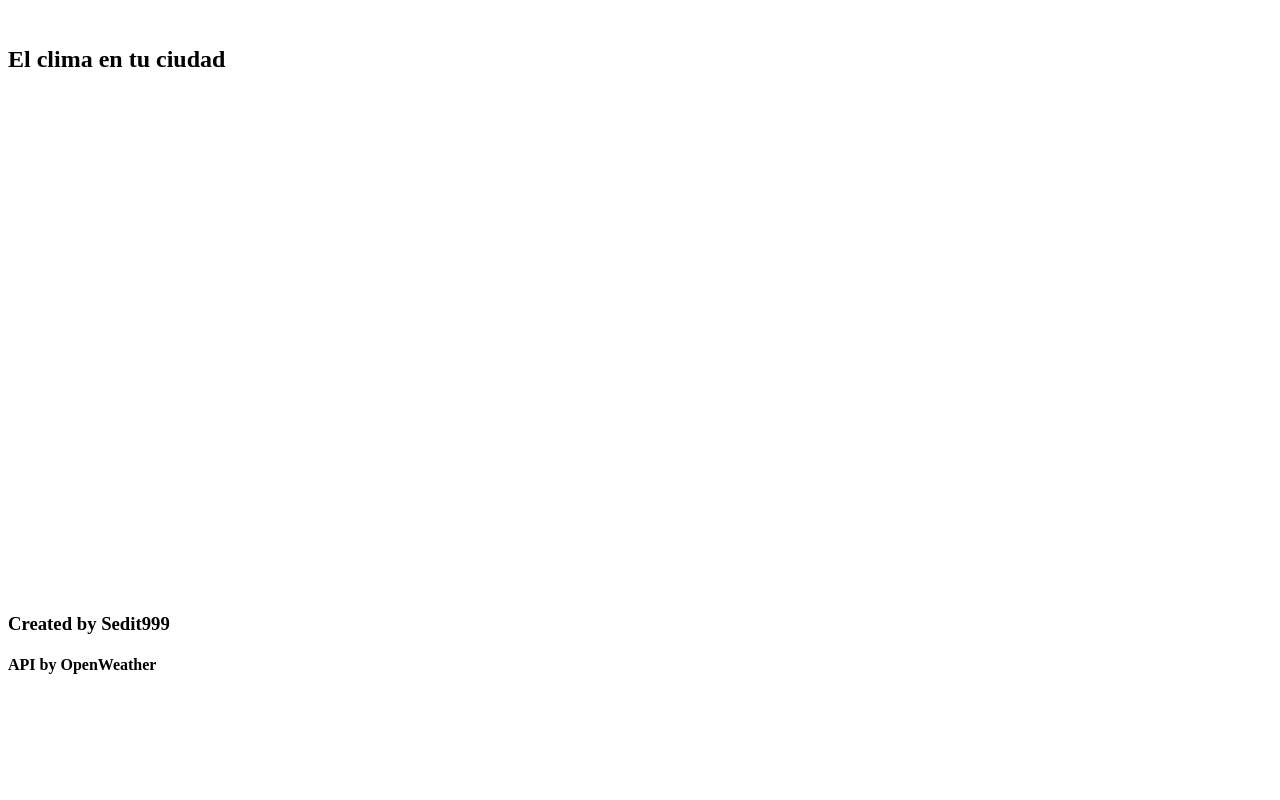
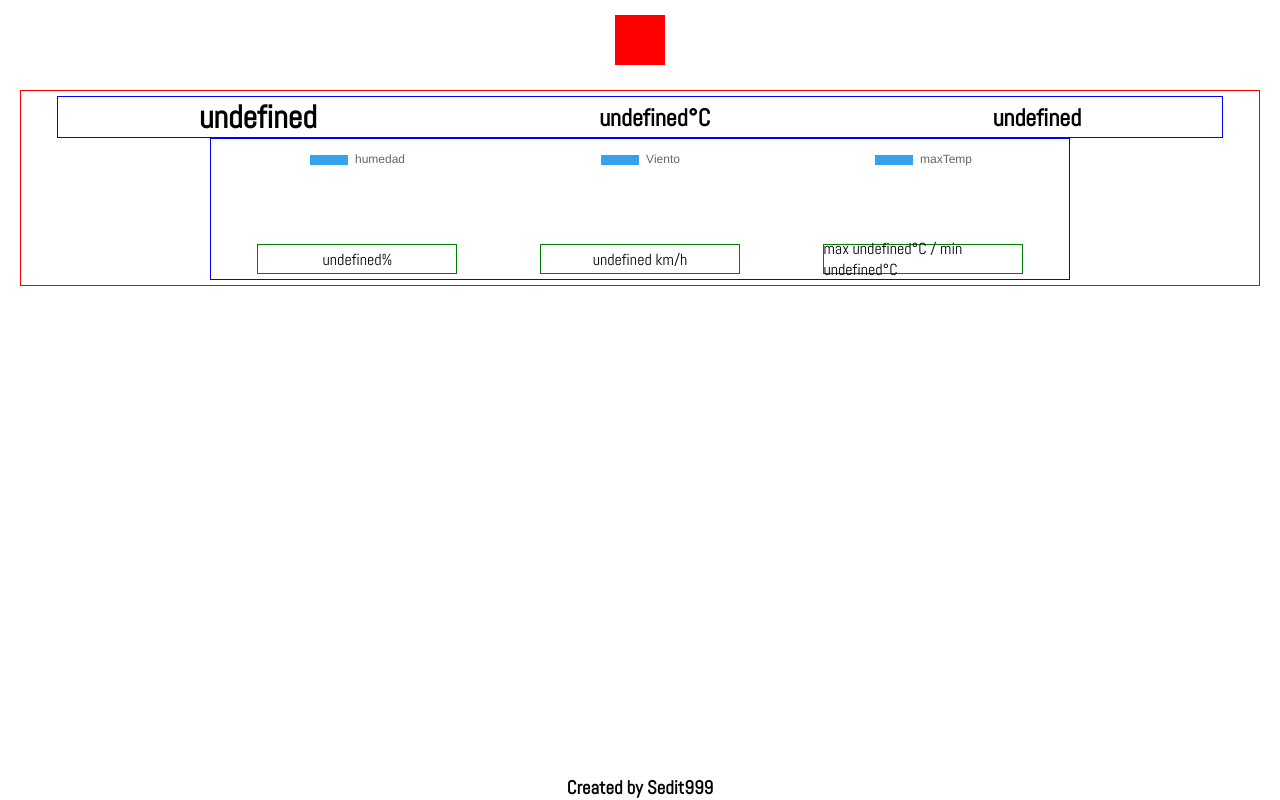
Before and after one commit to Sedit999/DASHBOARD-clima, a plain HTML site: page index.html in a window 1280 px wide. Drawn offline with nearby package versions, Linux system fonts and the light colour scheme; no server answers.

Commit message:
Conectado

```diff
--- a/index.html
+++ b/index.html
@@ -4,7 +4,10 @@
     <meta charset="UTF-8">
     <meta http-equiv="X-UA-Compatible" content="IE=edge">
     <meta name="viewport" content="width=device-width, initial-scale=1.0">
-
+    <!--Font Abel-->
+    <link rel="preconnect" href="https://fonts.googleapis.com">
+    <link rel="preconnect" href="https://fonts.gstatic.com" crossorigin>
+    <link href="https://fonts.googleapis.com/css2?family=Abel&display=swap" rel="stylesheet">
     <!--Link CSS-->
     <link rel="stylesheet" href="styles.css">
     <title>Clima</title>
@@ -15,35 +18,34 @@
 
     <header>
         <div>
-            <img src="" alt="">
-                <h2>El clima en tu ciudad</h2>
-            </img>
+            <img src="" alt=""></img>
         </div>
     </header>
 
     <main>
-        <div>
-            <img src="" alt="">
-            <h1></h1>
-            <p></p>
-            <p></p>
+        <div class="datosClima">
+            <h1 id="ciudad"></h1>
+            <h2 id="temperatura"></h2>
+            <h2 id="clima"></h2>
         </div>
-        <div>
-            <div>
-                <canvas></canvas>
+        <div class="graficos">
+            <div id="grafico1" class="grafico">
+                <canvas id="humedad"></canvas>
+                <p id="porcentajeGrafico1" class="porcentaje"></p>
             </div>
-            <div>
-                <canvas></canvas>
+            <div id="grafico2" class="grafico">
+                <canvas id="viento"></canvas>
+                <p id="porcentajeGrafico2" class="porcentaje"></p>
             </div>
-            <div>
-                <canvas></canvas>
+            <div id="grafico3" class="grafico">
+                <canvas id="maxTemp"></canvas>
+                <p id="porcentajeGrafico3" class="porcentaje"></p>
             </div>
         </div>
     </main>
 
     <footer>
         <h3>Created by Sedit999</h3>
-        <h4>API by OpenWeather</h4>
     </footer>
 
     <script src="index.js"></script>
--- a/index.js
+++ b/index.js
@@ -0,0 +1,138 @@
+let valorHumedad;
+let valorViento;
+let maximaTemp;
+let minimaTemp;
+let ciudad;
+let temperatura;
+let clima;
+let lat
+let lon
+
+const funcionInicial = () => {
+    if(!"geolocation" in navigator){
+        return alert ("Tu navegador no soporta el acceso a la ubicación. Intenta con otro");
+    }
+
+    const ubicacionConcedida = ubicacion => {
+        lat = ubicacion.coords.latitude;
+        lon = ubicacion.coords.longitude;
+    }
+
+    const errUbicacion = err => {
+        alert('Error al obtener ubicacion: '+err.message)
+    }
+
+    const configSolicitud = {
+        enableHighAccuracy: true,
+        maximumAge: 0,
+        timeout: 10000
+    }
+
+    navigator.geolocation.getCurrentPosition(ubicacionConcedida, errUbicacion, configSolicitud)
+}
+
+
+
+
+setTimeout( () => {
+    fetch(`https://api.openweathermap.org/data/2.5/weather?lat=${lat}&lon=${lon}&appid=7ced97c55afa67e9b4fb3828448b9007&units=metric`)
+        .then(response => response.json())
+        .then(data => {
+        valorHumedad = data.main.humidity
+        valorViento = data.wind.speed
+        maximaTemp = data.main.temp_max
+        minimaTemp = data.main.temp_min
+        ciudad = data.name
+        temperatura = data.main.temp
+        clima = data.weather.map ((e)=>{
+            return e.main
+        })
+        })
+    },3000)
+
+
+setTimeout(()=>{
+    const humedad = document.getElementById('humedad')
+    new Chart( humedad, {
+        type: 'doughnut',
+        data: {
+            labels: ['humedad'],
+            datasets: [
+                {
+                    label: 'Humedad',
+                    data: [valorHumedad],
+                    backgroundColor: [
+                        'rgb(54, 162, 235)',
+                    ],
+                },
+
+            ],
+
+        },
+    options: {
+        circumference: conversionGrafica(valorHumedad)
+    }
+    }
+    )
+
+    const viento = document.getElementById('viento')
+    new Chart( viento, {
+        type: 'doughnut',
+        data: {
+            labels: ['Viento'],
+            datasets: [
+                {
+                    data: [valorViento],
+                    backgroundColor: [
+                        'rgb(54, 162, 235)',
+                    ],
+                },
+
+            ],
+
+        },
+    options: {
+        circumference: conversionGrafica(valorViento)
+    }
+    }
+    )
+
+    const maxTemp = document.getElementById('maxTemp')
+    new Chart( maxTemp, {
+        type: 'doughnut',
+        data: {
+            labels: ['maxTemp'],
+            datasets: [
+                {
+                    label: 'max Temp, min Temp',
+                    data: [maximaTemp, minimaTemp],
+                    backgroundColor: [
+                        'rgb(54, 162, 235)',
+                        'rgb(70, 150, 220)',
+                    ],
+                },
+
+            ],
+
+        },
+    options: {
+        circumference: conversionGrafica(maximaTemp)
+    }
+    }
+    )
+
+    document.getElementById('porcentajeGrafico1').textContent = `${valorHumedad}%`
+    document.getElementById('porcentajeGrafico2').textContent = `${valorViento} km/h`
+    document.getElementById('porcentajeGrafico3').textContent = `max ${maximaTemp}°C / min ${minimaTemp}°C`
+    document.getElementById('ciudad').textContent = `${ciudad}`
+    document.getElementById('temperatura').textContent = `${temperatura}°C`
+    document.getElementById('clima').textContent = `${clima}`
+},5000)
+
+
+function conversionGrafica(valor){
+    return (valor*360)/100
+}
+
+
+document.addEventListener("DOMContentLoaded", funcionInicial);
--- a/styles.css
+++ b/styles.css
@@ -0,0 +1,83 @@
+* {
+    margin:0;
+    padding: 0;
+    box-sizing: border-box;
+}
+
+body{
+    position: relative;
+    padding-bottom: 50px;
+    min-height: 100vh;
+    font-family: 'Abel', sans-serif;
+}
+
+header {
+    width: 100%;
+    height: 80px;
+    display: flex;
+    justify-content: center;
+    align-items: center;
+}
+
+header div {
+    background-color: red;
+    width: 50px;
+    height: 50px;
+}
+
+main {
+    margin: 10px 20px;
+    border: 1px solid red;
+    display: flex;
+    flex-direction: column;
+    justify-content: center;
+    align-items: center;
+    padding: 5px;
+}
+
+.datosClima {
+    border: 1px solid blue;
+    width: 95%;
+    display: flex;
+    justify-content: space-around;
+    align-items: center;
+    flex-wrap: wrap;
+}
+
+.graficos {
+    display: flex;
+    border: 1px solid blue;
+    width: 70%;
+    height: fit-content;
+    padding: 5px;
+    justify-content: space-around;
+    align-items: center;
+    flex-wrap: wrap;
+}
+
+.grafico {
+    width: 100px;
+    height: auto;
+    display: flex;
+    flex-direction: column;
+    justify-content: center;
+    align-items: center;
+}
+
+.porcentaje {
+    height: 30px;
+    width: 200px;
+    border: 1px solid green;
+    display: flex;
+    align-items: center;
+    justify-content: center;
+}
+
+footer {
+    display: flex;
+    flex-direction: column;
+    align-items: center;
+    position: absolute;
+    bottom: 0;
+    width: 100%;
+}
```
